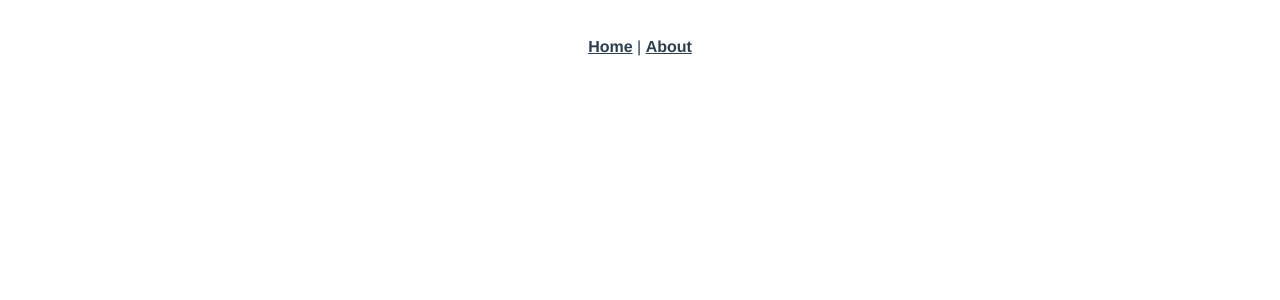
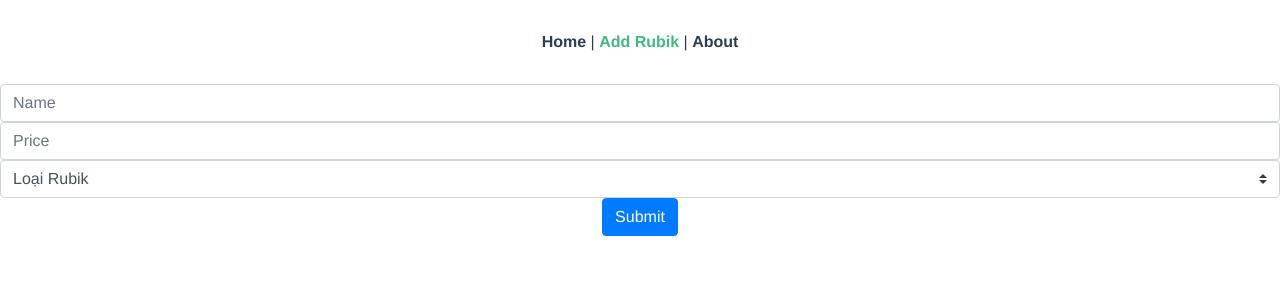
Before and after one commit to tienphan1096/rubik-saigon-front-end, a Vue app: page /add-rubik in a window 1280 px wide. Shown: the top 300 px of the page. Built offline with nearby package versions, Linux system fonts and the light colour scheme; no server answers.

Commit message:
Allow adding puzzles.

```diff
--- a/package.json
+++ b/package.json
@@ -8,6 +8,9 @@
     "lint": "vue-cli-service lint"
   },
   "dependencies": {
+    "axios": "^0.19.2",
+    "bootstrap": "^4.5.0",
+    "bootstrap-vue": "^2.15.0",
     "core-js": "^3.6.5",
     "vue": "^2.6.11",
     "vue-router": "^3.2.0",
--- a/src/App.vue
+++ b/src/App.vue
@@ -2,6 +2,7 @@
   <div id="app">
     <div id="nav">
       <router-link to="/">Home</router-link> |
+      <router-link to="/add-rubik">Add Rubik</router-link> |
       <router-link to="/about">About</router-link>
     </div>
     <router-view/>
--- a/src/main.js
+++ b/src/main.js
@@ -1,9 +1,20 @@
 import Vue from 'vue';
+import { BootstrapVue } from 'bootstrap-vue';
+import axios from 'axios';
 import App from './App.vue';
 import router from './router';
 import store from './store';
 
+import 'bootstrap/dist/css/bootstrap.css';
+import 'bootstrap-vue/dist/bootstrap-vue.css';
+
 Vue.config.productionTip = false;
+
+Vue.use(BootstrapVue);
+
+Vue.prototype.$http = axios.create({
+  baseURL: 'http://localhost:3000',
+});
 
 new Vue({
   router,
--- a/src/router/index.js
+++ b/src/router/index.js
@@ -11,11 +11,13 @@ const routes = [
     component: Home,
   },
   {
+    path: '/add-rubik',
+    name: 'Add Rubik',
+    component: () => import(/* webpackChunkName: "add-rubik" */ '../views/AddRubik.vue'),
+  },
+  {
     path: '/about',
     name: 'About',
-    // route level code-splitting
-    // this generates a separate chunk (about.[hash].js) for this route
-    // which is lazy-loaded when the route is visited.
     component: () => import(/* webpackChunkName: "about" */ '../views/About.vue'),
   },
 ];
--- /dev/null
+++ b/src/views/AddRubik.vue
@@ -0,0 +1,57 @@
+<template>
+  <div class="add-rubik">
+    <b-form @submit="onSubmit">
+      <b-form-input v-model="name" placeholder="Name"></b-form-input>
+      <b-form-input v-model="price" placeholder="Price"></b-form-input>
+      <b-form-select
+        v-model="puzzleType" :options="puzzleTypes"
+      >
+        <template v-slot:first>
+          <b-form-select-option :value="null" disabled>Loại Rubik</b-form-select-option>
+        </template>
+      </b-form-select>
+      <b-button type="submit" variant="primary">Submit</b-button>
+    </b-form>
+    <!-- <b-form-file
+      v-model="file"
+      :state="Boolean(file)"
+      placeholder="Choose a file or drop it here..."
+      drop-placeholder="Drop file here..."
+    ></b-form-file> -->
+  </div>
+</template>
+
+<script>
+
+export default {
+  name: 'Home',
+  data() {
+    return {
+      name: '',
+      price: '',
+      puzzleType: null,
+      puzzleTypes: [],
+    };
+  },
+  mounted() {
+    this.$http.get('/puzzle-types')
+      .then((res) => {
+        this.puzzleTypes = res.data.map((puzzleType) => ({
+          value: puzzleType.id,
+          text: puzzleType.name,
+        }));
+      });
+  },
+  methods: {
+    onSubmit() {
+      this.$http.post('/puzzle', {
+        name: this.name,
+        price: this.price,
+        type: this.puzzleType,
+      }).then((res) => {
+        console.log(res);
+      });
+    },
+  },
+};
+</script>
```
Also changed, not shown: 1 other file (tests, documents, lock files or other folders).
